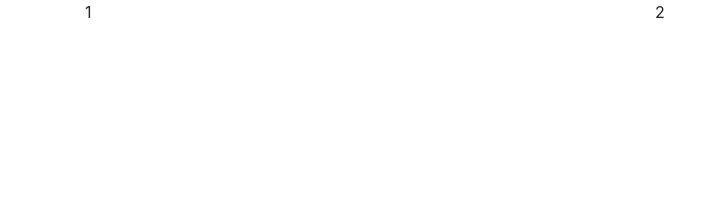
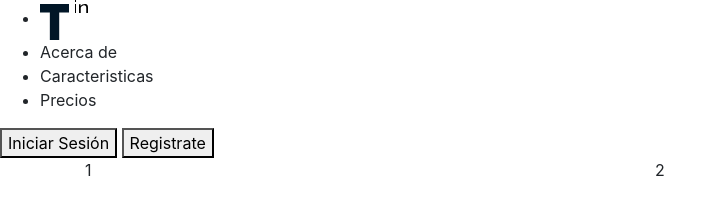
Before and after one commit to gonzafg2/prueba_css_avanzado_frontend_g5, a plain HTML site: page index.html in a window 1280 px wide. Shown: the whole page, without its empty margins (0-727 px from the left). Drawn offline with Linux system fonts and the light colour scheme.

Commit message:
cambios navbar

```diff
--- a/index.html
+++ b/index.html
@@ -10,7 +10,18 @@
 
 <body>
     <nav class="menu">
-
+        <div class="menu__contenedor__lista">
+            <ul>
+                <li><img class="logo" src="assets/img/Logo.svg" alt=""></li>
+                <li>Acerca de</li>
+                <li>Caracteristicas</li>
+                <li>Precios</li>
+            </ul>
+        </div>
+        <div class="menu__contenedor__botones">
+            <button class="button">Iniciar Sesión</button>
+            <button class="class">Registrate</button>
+        </div>
     </nav>
     <main class="principal">
 
```
